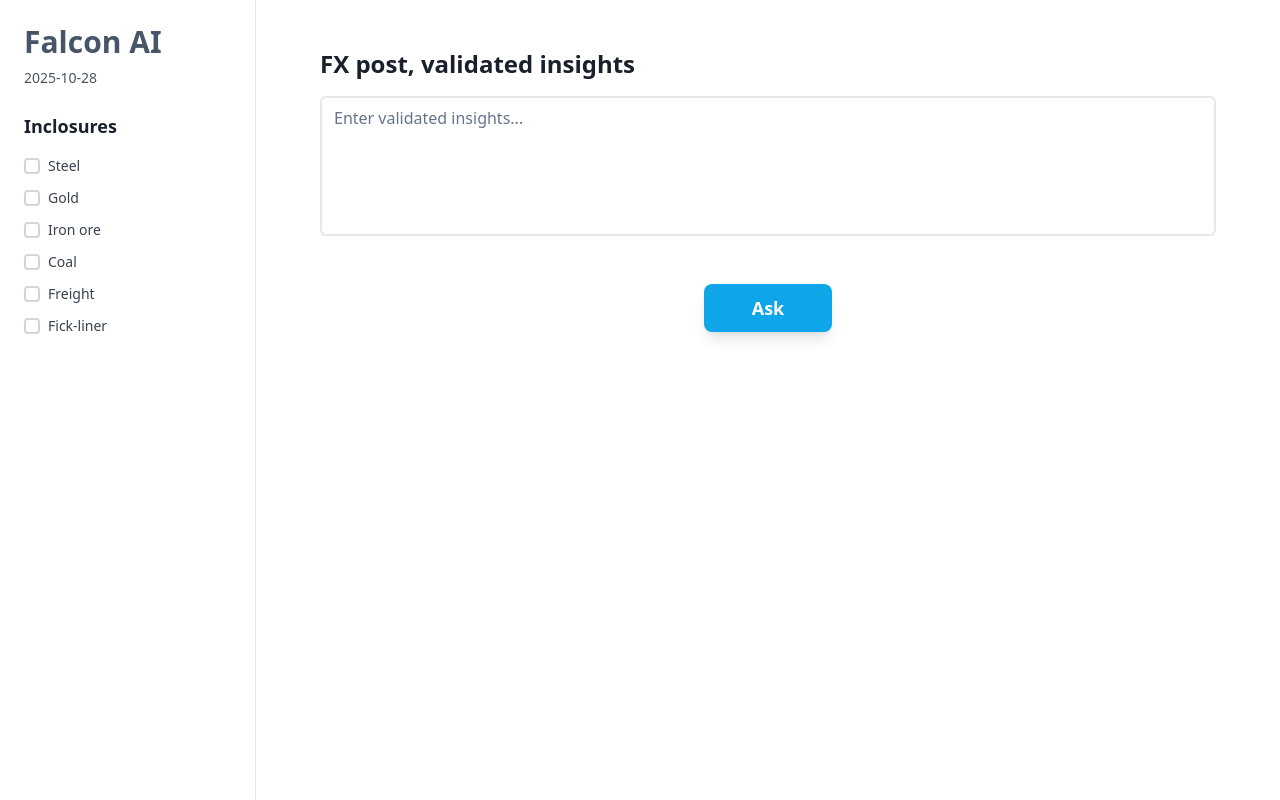
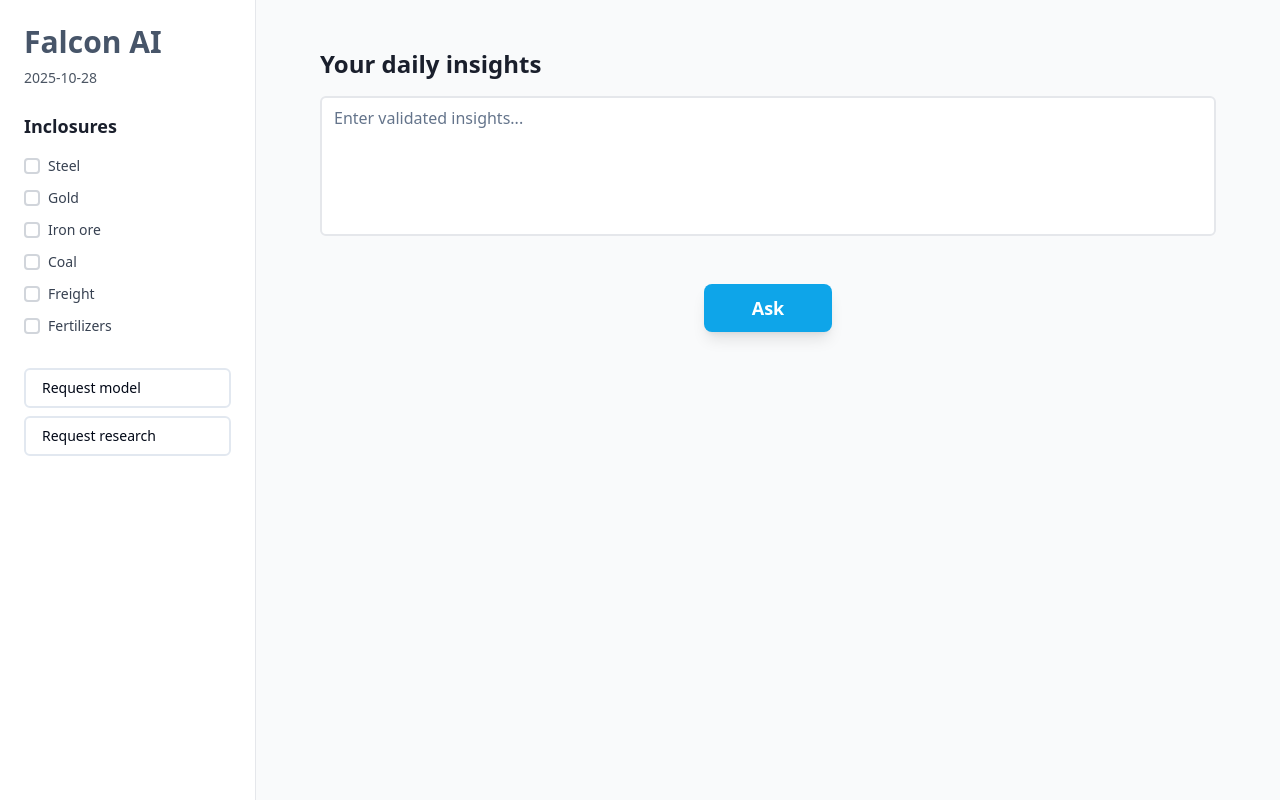
Before and after one commit to pr-poehali-dev/falcon-ai-dashboard, a React (Vite) app: page / in a window 1280 px wide. Built offline with nearby package versions, Linux system fonts and the light colour scheme.

Commit message:
Обновление интерфейса удобрений

```diff
--- a/src/pages/Index.tsx
+++ b/src/pages/Index.tsx
@@ -11,7 +11,7 @@ const commodities = [
   { id: 'iron-ore', label: 'Iron ore' },
   { id: 'coal', label: 'Coal' },
   { id: 'freight', label: 'Freight' },
-  { id: 'fick-liner', label: 'Fick-liner' },
+  { id: 'fertilizers', label: 'Fertilizers' },
 ];
 
 const generateChartData = () => {
@@ -48,8 +48,8 @@ const Index = () => {
   };
 
   return (
-    <div className="min-h-screen bg-white flex">
-      <aside className="w-64 border-r border-gray-200 p-6 space-y-6">
+    <div className="min-h-screen bg-gray-50 flex">
+      <aside className="w-64 bg-white border-r border-gray-200 p-6 space-y-6">
         <div className="space-y-2">
           <h1 className="text-3xl font-semibold text-slate-600">Falcon AI</h1>
           <p className="text-sm text-gray-600">{getCurrentDate()}</p>
@@ -75,6 +75,21 @@ const Index = () => {
               </div>
             ))}
           </div>
+
+          <div className="space-y-2 pt-4">
+            <Button
+              variant="outline"
+              className="w-full justify-start text-left font-medium border-2 hover:bg-gray-50"
+            >
+              Request model
+            </Button>
+            <Button
+              variant="outline"
+              className="w-full justify-start text-left font-medium border-2 hover:bg-gray-50"
+            >
+              Request research
+            </Button>
+          </div>
         </div>
       </aside>
 
@@ -82,7 +97,7 @@ const Index = () => {
         <div className="max-w-4xl mx-auto space-y-8">
           <div className="space-y-4">
             <h2 className="text-2xl font-semibold text-[#1A1F2C]">
-              FX post, validated insights
+              Your daily insights
             </h2>
             <Textarea
               placeholder="Enter validated insights..."
```
